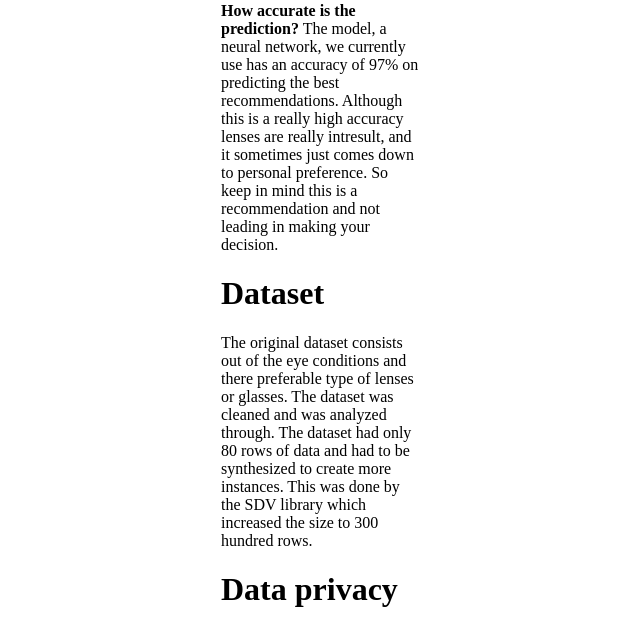
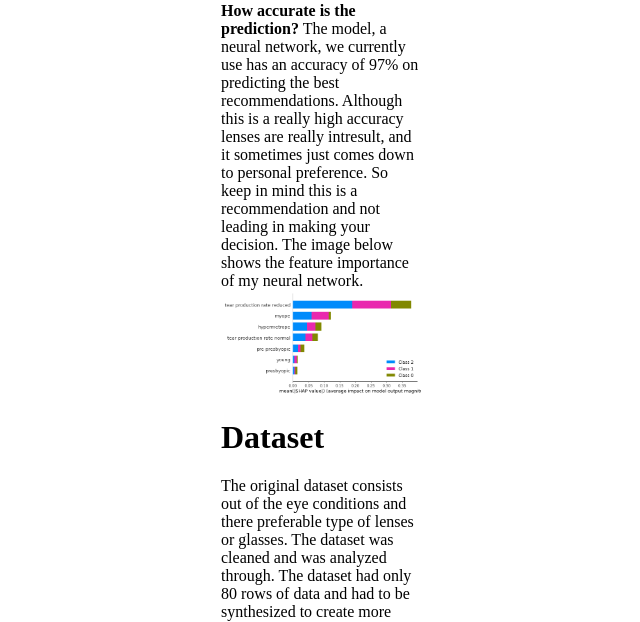
Before and after one commit to Niekwijs/lens-check, a Flask app: page /about in a window 1280 px wide. Shown: the part 457-1079 px from the top of the page, without its empty margins (319-959 px from the left). Run offline with Flask 2, Linux system fonts and the light colour scheme.

Commit message:
added shap image

```diff
--- a/templates/about-page.html
+++ b/templates/about-page.html
@@ -30,7 +30,9 @@
                         The model, a neural network, we currently use has an accuracy of 97% on predicting the best recommendations.
                         Although this is a really high accuracy lenses are really intresult, and it sometimes just comes down to personal preference.
                         So keep in mind this is a recommendation and not leading in making your decision.
+                        The image below shows the feature importance of my neural network.
           </span>
+                       <img width="100%" src="../static/public/playground_assets/summary.png"/>
                 </div>
                 <div class="about-container5">
                     <h1 class="about-text2">Dataset</h1>
```
Also changed, not shown: static/public/playground_assets/summary.png (added).
